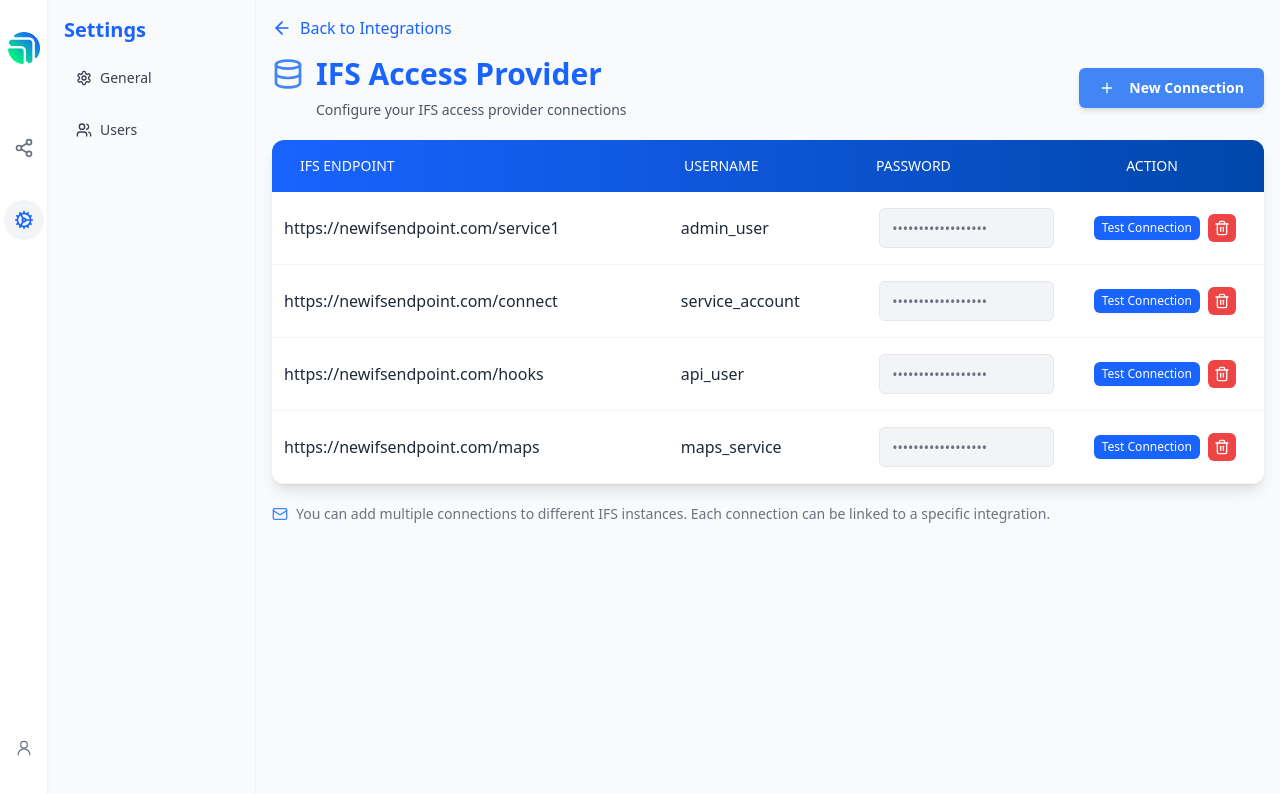
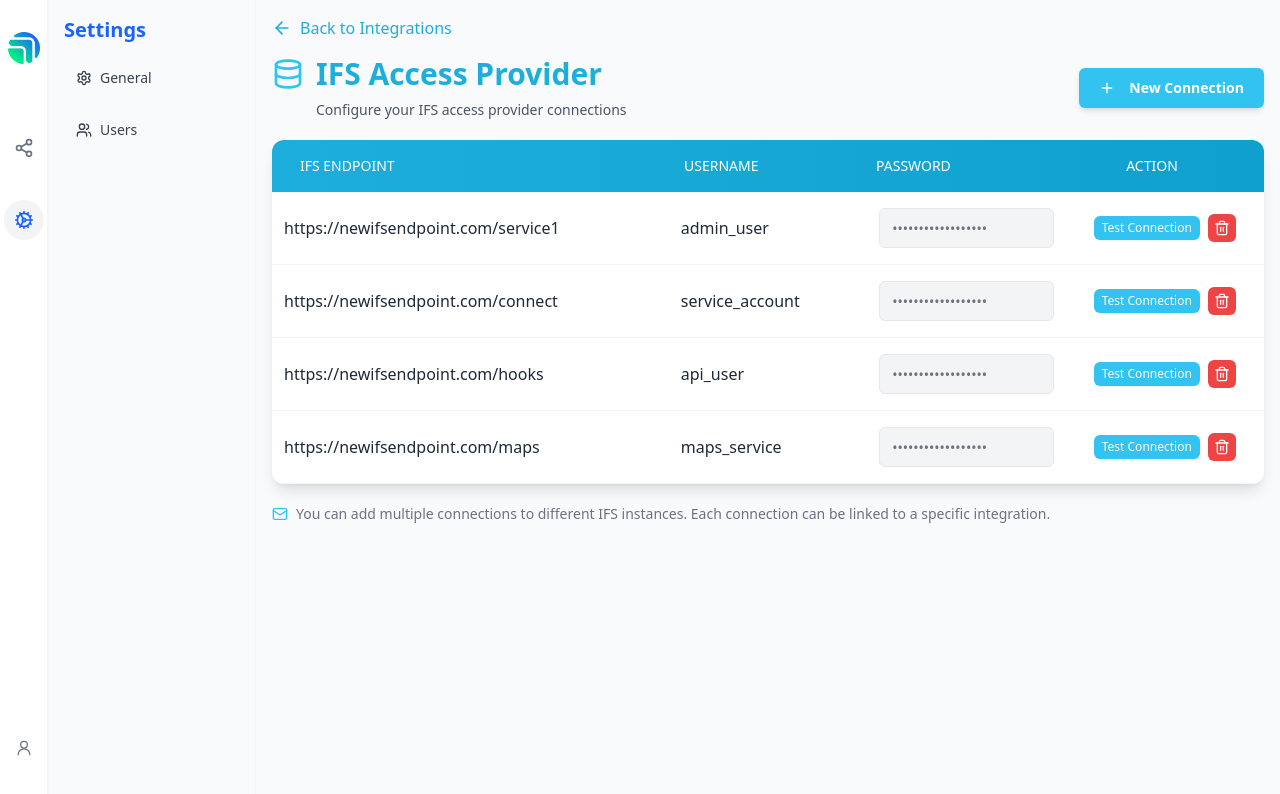
Before and after one commit to charanar/whimsical-workflow-wizard, a React (Vite) app: page /settings in a window 1280 px wide. Shown: the top 794 px of the page. Built offline with nearby package versions, Linux system fonts and the light colour scheme.

Commit message:
Change button colors
Update the colors of the "New Connection" and "Test Connection" buttons.

```diff
--- a/src/pages/Settings.tsx
+++ b/src/pages/Settings.tsx
@@ -211,7 +211,7 @@ const Settings = () => {
           {/* Back button */}
           <button
             onClick={handleBackClick}
-            className="mb-4 flex items-center text-[#1963ff] hover:text-[#0047ab] transition-colors"
+            className="mb-4 flex items-center text-[#1EAEDB] hover:text-[#0FA0CE] transition-colors"
           >
             <ArrowLeft className="mr-2" size={20} />
             <span className="font-medium">Back to Integrations</span>
@@ -221,22 +221,22 @@ const Settings = () => {
             <div>
               <div className="flex justify-between items-center mb-5">
                 <div>
-                  <h1 className="text-3xl font-bold flex items-center gap-3 text-[#1963ff]">
-                    <Database className="h-8 w-8 text-[#4285f4]" />
+                  <h1 className="text-3xl font-bold flex items-center gap-3 text-[#1EAEDB]">
+                    <Database className="h-8 w-8 text-[#33C3F0]" />
                     IFS Access Provider
                   </h1>
                   <p className="text-gray-600 text-sm mt-2 ml-11">Configure your IFS access provider connections</p>
                 </div>
                 <Button
                   onClick={handleAddConnection}
-                  className="bg-[#4285f4] hover:bg-[#3367d6] text-white font-semibold px-5 py-2.5 rounded-md shadow-md"
+                  className="bg-[#33C3F0] hover:bg-[#1EAEDB] text-white font-semibold px-5 py-2.5 rounded-md shadow-md"
                 >
                   <Plus size={18} className="mr-1.5" /> New Connection
                 </Button>
               </div>
 
               <Card className="border-0 shadow-lg rounded-xl overflow-hidden">
-                <div className="grid grid-cols-5 bg-gradient-to-r from-[#1963ff] to-[#0047ab] text-white font-medium p-4 text-sm">
+                <div className="grid grid-cols-5 bg-gradient-to-r from-[#1EAEDB] to-[#0FA0CE] text-white font-medium p-4 text-sm">
                   <div className="px-3 col-span-2">IFS ENDPOINT</div>
                   <div className="px-3">USERNAME</div>
                   <div className="px-3">PASSWORD</div>
@@ -261,7 +261,7 @@ const Settings = () => {
                       <div className="flex items-center justify-center gap-2 p-4 px-3">
                         <Button
                           onClick={() => handleTestConnection(connection.id)}
-                          className="bg-[#1963ff] hover:bg-[#0047ab] text-white font-medium rounded-md shadow-sm text-xs px-2 py-1 h-auto"
+                          className="bg-[#33C3F0] hover:bg-[#1EAEDB] text-white font-medium rounded-md shadow-sm text-xs px-2 py-1 h-auto"
                         >
                           Test Connection
                         </Button>
@@ -280,14 +280,14 @@ const Settings = () => {
               </Card>
 
               <div className="mt-5 text-sm text-gray-500 flex items-start gap-2">
-                <Mail className="h-4 w-4 mt-0.5 text-[#4285f4]" />
+                <Mail className="h-4 w-4 mt-0.5 text-[#33C3F0]" />
                 <p>You can add multiple connections to different IFS instances. Each connection can be linked to a specific integration.</p>
               </div>
             </div>
           ) : (
             <div className="bg-white rounded-lg border border-gray-200 p-8 shadow-md">
               <div className="flex flex-col items-center justify-center py-8">
-                <SettingsIcon className="h-16 w-16 text-[#1963ff] opacity-20 mb-4" />
+                <SettingsIcon className="h-16 w-16 text-[#1EAEDB] opacity-20 mb-4" />
                 <p className="text-gray-600 text-lg">
                   Select a setting category from the sidebar to configure your IFS integration settings.
                 </p>
```
